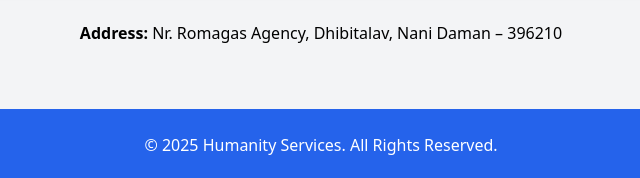
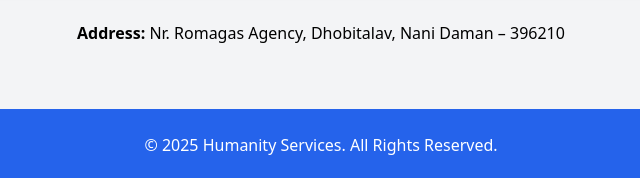
Before and after one commit to Deepak229-hub/Humanity-Services, a plain HTML site: page index.html in a window 1280 px wide. Shown: the part 2255-2433 px from the top of the page, 319-959 px from the left. Drawn offline with nearby package versions, Linux system fonts and the light colour scheme.

Commit message:
Corrected spelling

```diff
--- a/index.html
+++ b/index.html
@@ -173,7 +173,7 @@
     </div>
 
     <div class="mt-6">
-      <p><strong>Address:</strong> Nr. Romagas Agency, Dhibitalav, Nani Daman – 396210</p>
+      <p><strong>Address:</strong> Nr. Romagas Agency, Dhobitalav, Nani Daman – 396210</p>
     </div>
   </div>
 </section>
```
